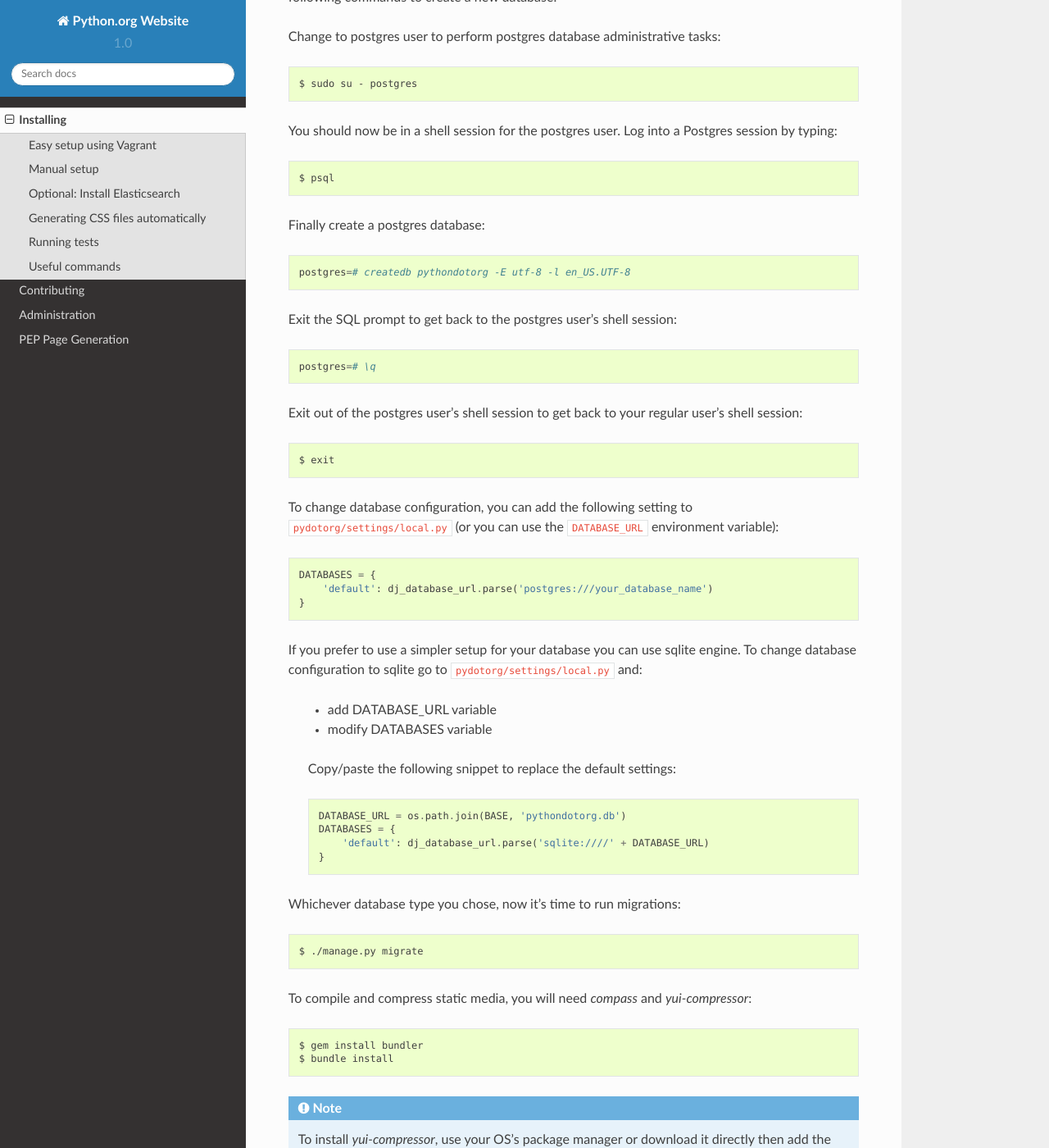
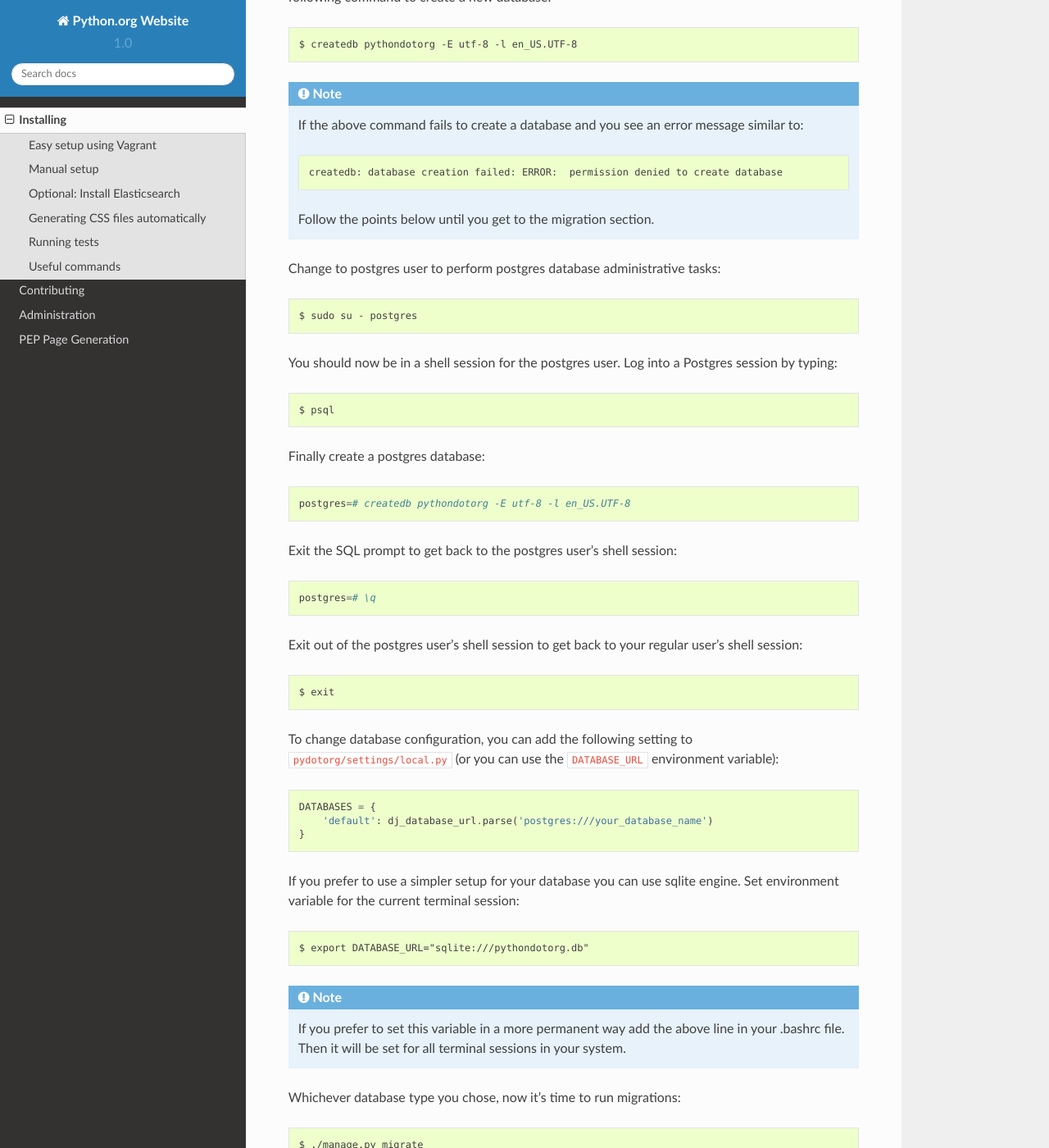
Before and after one commit to python/pythondotorg, a Sphinx documentation site: the page built from docs/source/install.rst, in a window 1280 px wide and 1400 px high, scrolled down 1315 px. Shown: the whole window at 82% size. Built offline with Sphinx 7.4.7 and the Read the Docs theme 2.0.0, drawn with Linux system fonts in a browser that asks for light colours; some of the changed text lies outside the part shown.

Commit message:
Modify install.rst further.
Applied suggestions of @berkerpeksag to the install.rst file.
Simplified sqlite use and added notes suggesting necessary steps to the
users.
Fixed reported no blank line error at the bottom of the file.

```diff
--- a/docs/source/install.rst
+++ b/docs/source/install.rst
@@ -56,7 +56,17 @@ And then you'll need to install dependencies::
     $ pip install -r dev-requirements.txt
 
 *pythondotorg* will look for a PostgreSQL database named ``pythondotorg`` by
-default. Run the following commands to create a new database.
+default. Run the following command to create a new database::
+
+    $ createdb pythondotorg -E utf-8 -l en_US.UTF-8
+
+.. note::
+
+    If the above command fails to create a database and you see an error message similar to::
+
+        createdb: database creation failed: ERROR:  permission denied to create database
+
+    Follow the points below until you get to the migration section.
 
 Change to postgres user to perform postgres database administrative tasks::
 
@@ -87,15 +97,13 @@ variable)::
     }
 
 If you prefer to use a simpler setup for your database you can use sqlite engine.
-To change database configuration to sqlite go to ``pydotorg/settings/local.py`` and:
- - add DATABASE_URL variable
- - modify DATABASES variable
- Copy/paste the following snippet to replace the default settings::
+Set environment variable for the current terminal session::
 
-    DATABASE_URL = os.path.join(BASE, 'pythondotorg.db')
-    DATABASES = {
-        'default': dj_database_url.parse('sqlite:////' + DATABASE_URL)
-    }
+    $ export DATABASE_URL="sqlite:///pythondotorg.db"
+
+.. note::
+    If you prefer to set this variable in a more permanent way add the above line in your .bashrc file.
+    Then it will be set for all terminal sessions in your system.
 
 Whichever database type you chose, now it's time to run migrations::
 
```
